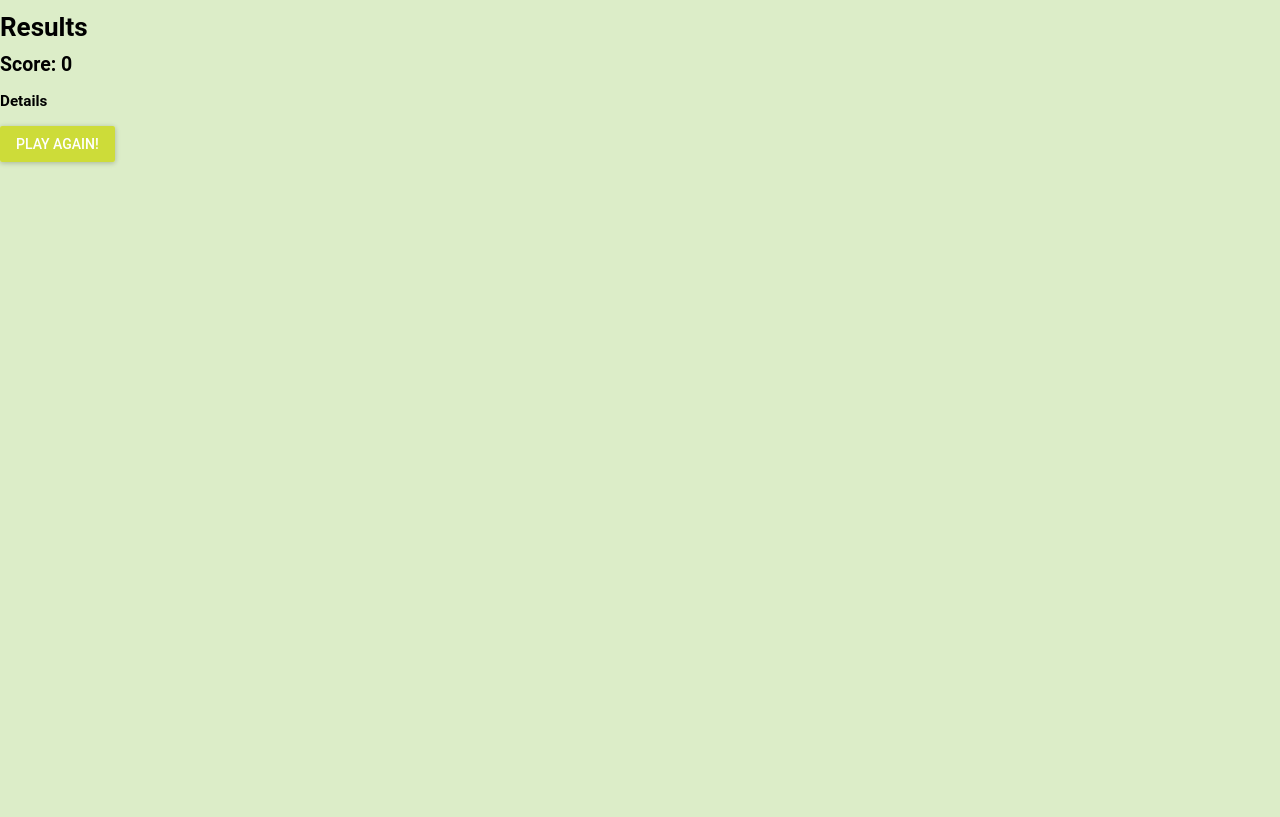
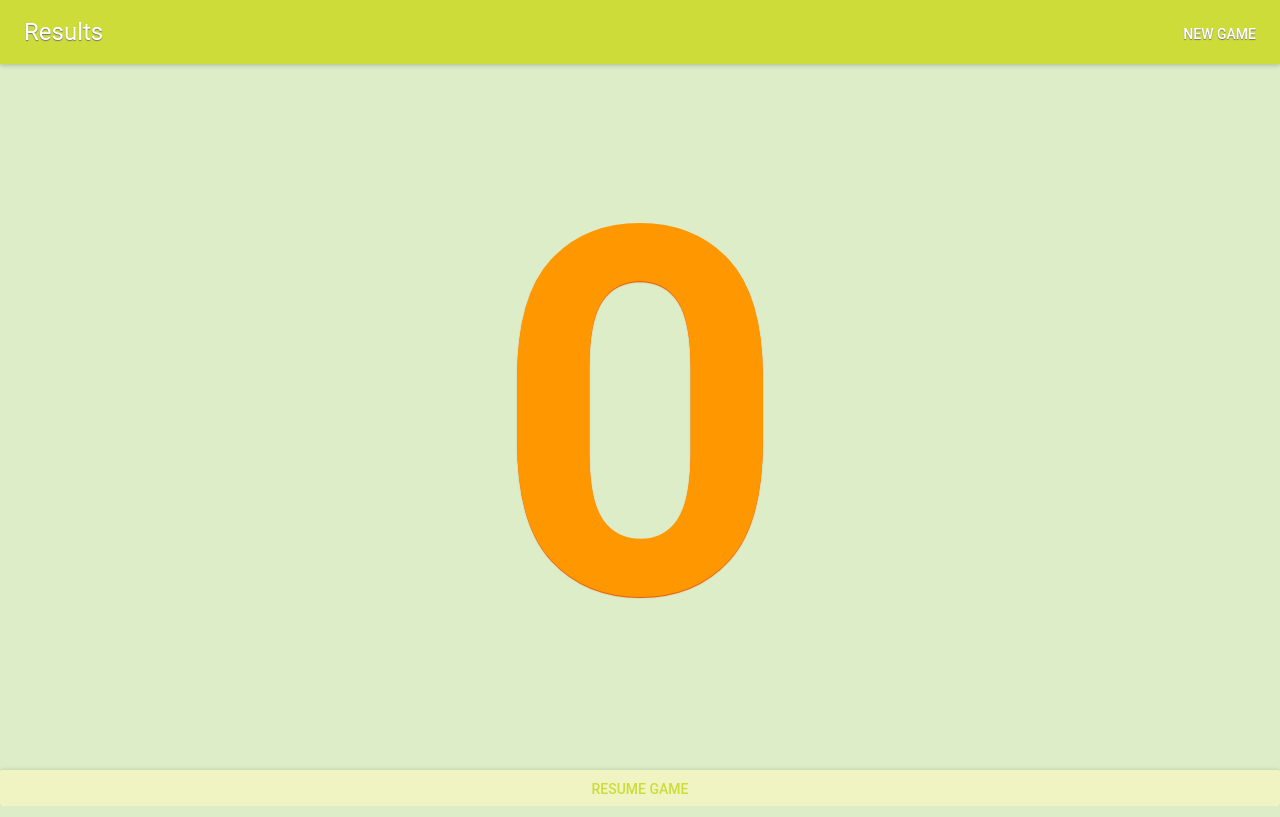
Before and after one commit to andyfied/discify, a React (Create React App) app: page /track/results in a window 1280 px wide. Built offline with nearby package versions, Linux system fonts and the light colour scheme; what react-tap-event-plugin would draw is missing.

Commit message:
Add some simple style to result page

```diff
--- a/src/connectors/Result.js
+++ b/src/connectors/Result.js
@@ -7,11 +7,21 @@ const getTotalScore = (holes) => {
     } else {
         return 0;
     }
+};
+
+const getLastHole = (holes) => {
+    if (holes) {
+        var holeNumbers = Object.keys(holes);
+        return holeNumbers[holeNumbers.length -1];
+    }
+
+    return 0;
 }
 
 const mapStateToProps = (state) => ({
-    score: getTotalScore(state.holes)
-})
+    score: getTotalScore(state.holes),
+    lastHole: getLastHole(state.holes)
+});
 
 const Result = connect(
     mapStateToProps
--- a/src/index.css
+++ b/src/index.css
@@ -14,3 +14,25 @@ body {
 
   background-color: #DCEDC8;
 }
+
+.wrapper {
+  display: flex;
+  display: -webkit-flex;
+  flex-direction: column;
+  -ms-flex-direction: column;
+  height: 100%;
+}
+
+.footer {
+  display: flex;
+  justify-content: space-around;
+}
+
+.header {
+  text-shadow: 0px 1px 1px #757575;
+  color: #F5F5F5;
+}
+
+.main {
+  flex: 1;
+}
--- a/src/layouts/Hole.css
+++ b/src/layouts/Hole.css
@@ -1,22 +1,10 @@
-.wrapper {
-  display: flex;
-  display: -webkit-flex;
-  flex-direction: column;
-  -ms-flex-direction: column;
-  height: 100%;
-}
-
-.header {
-  text-shadow: 0px 1px 1px #757575;
-  color: #F5F5F5;
-}
-
 .scorer {
   display: flex;
   flex-direction: row;
   justify-content: space-around;
   align-items: center;
   height: 100%;
+  width: 100%;
 }
 
 .scorer h1 {
@@ -24,12 +12,3 @@
   color: #FF9800;
   text-shadow: 0px 2px 1px #E65100;
 }
-
-.main {
-  flex: 1;
-}
-
-.footer {
-  display: flex;
-  justify-content: space-around;
-}
--- a/src/layouts/Result.js
+++ b/src/layouts/Result.js
@@ -1,20 +1,36 @@
 import React, { Component } from 'react';
-import RaisedButton from 'material-ui/RaisedButton';
+import FlatButton from 'material-ui/FlatButton';
 import { Link } from 'react-router';
+import AppBar from 'material-ui/AppBar';
+import Paper from 'material-ui/Paper';
+import './result.css';
 
 class Result extends Component {
 
   render() {
     return (
-      <div>
-        <h1>Results</h1>
-        <h2>Score: { this.props.score }</h2>
-        <h3>Details</h3>
-        <RaisedButton
-          label="Play again!"
-          primary={ true }
-          containerElement={ <Link to="/track/1" /> }
+      <div className="wrapper">
+        <AppBar
+          title="Results"
+          className="header"
+          showMenuIconButton={ false }
+          iconElementRight={
+          <FlatButton
+            label="New game"
+            containerElement={ <Link to={ "/" } /> }
+          />
+        }
         />
+        <div className="main result">
+          <h1>{ this.props.score }</h1>
+        </div>
+        <Paper className="footer">
+          <FlatButton
+            label="Resume game"
+            primary={ true }
+            containerElement={ <Link to={ "/track/" + this.props.lastHole } /> }
+          />
+        </Paper>
       </div>
     );
   }
--- /dev/null
+++ b/src/layouts/result.css
@@ -0,0 +1,12 @@
+.result {
+    flex: 1;
+    display: flex;
+    align-items: center;
+    justify-content: center;
+}
+
+.result h1 {
+    font-size: 40vw;
+    color: #FF9800;
+    text-shadow: 0px 1px 1px #E65100;
+}
```
